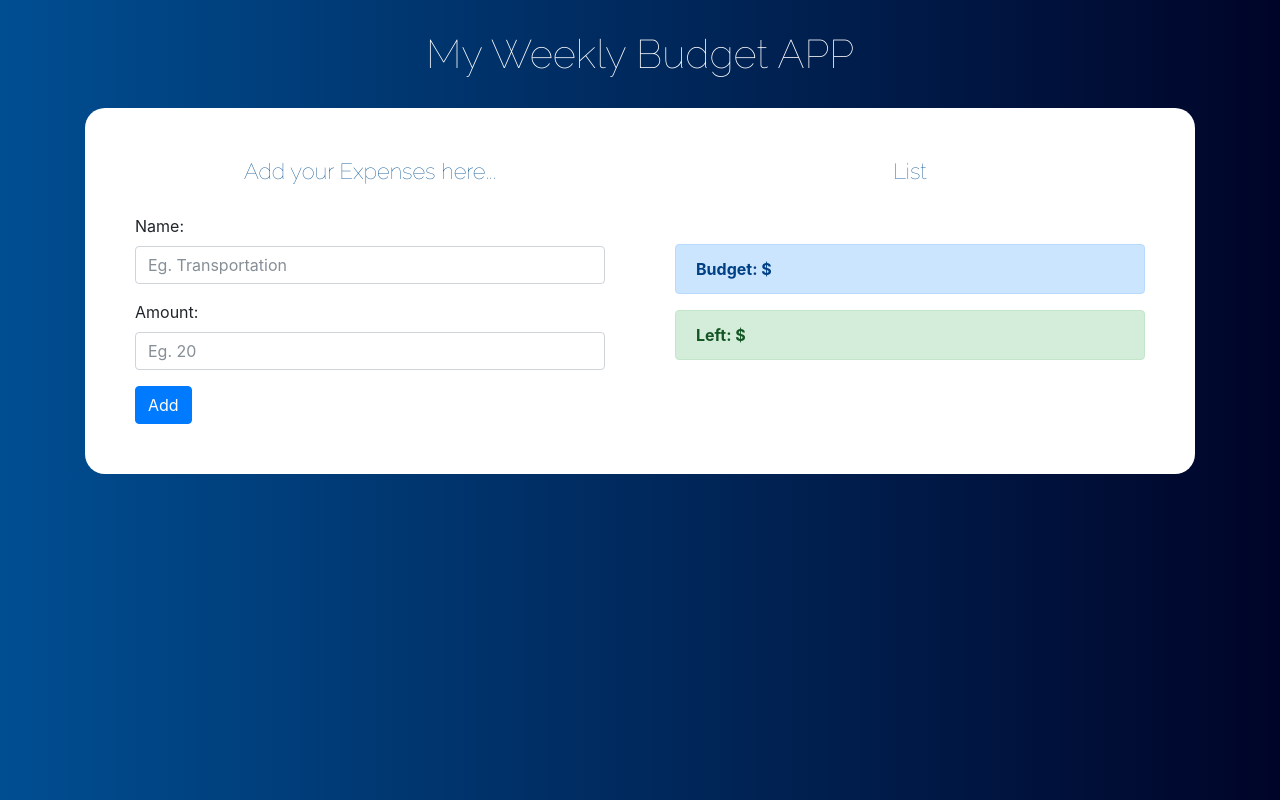
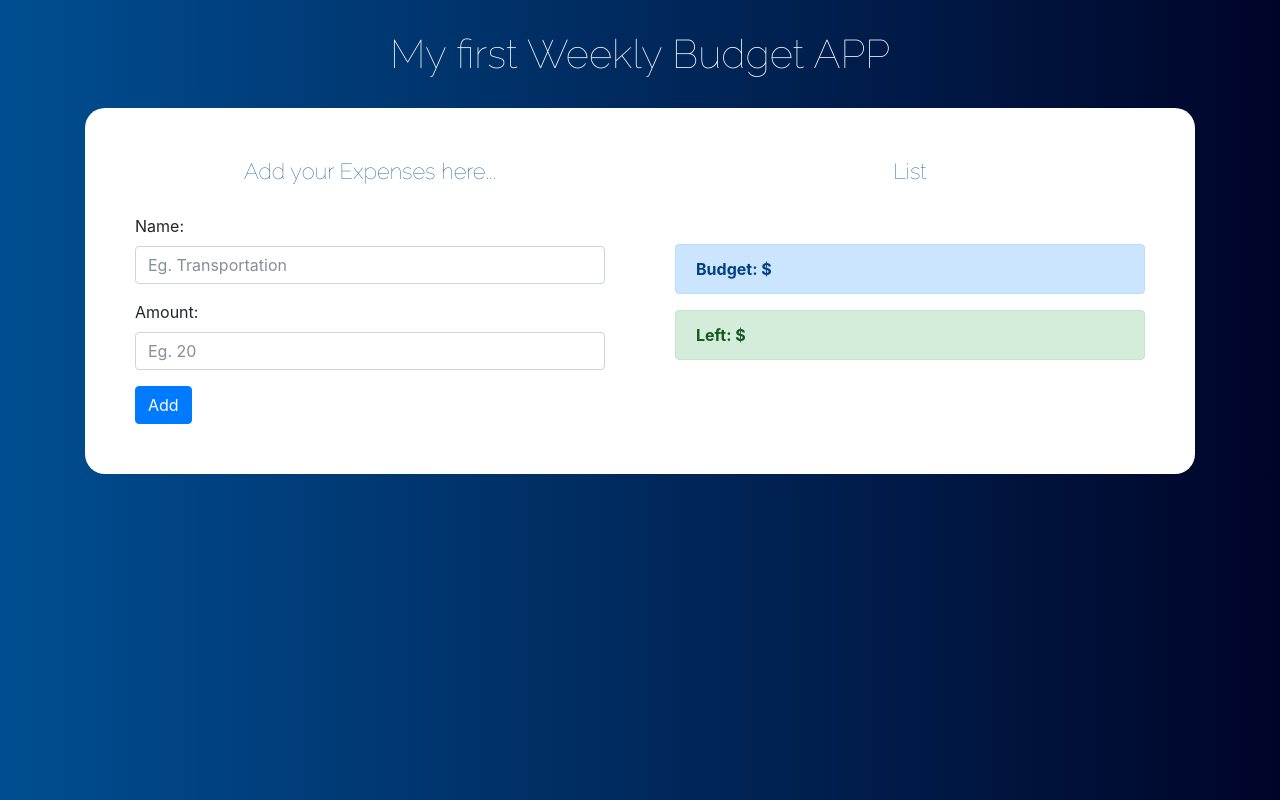
Before and after one commit to NITHINGARIKI/mystudentjs, a plain HTML site: page index.html in a window 1280 px wide. Drawn offline with nearby package versions, Linux system fonts and the light colour scheme.

Commit message:
added the body

```diff
--- a/index.html
+++ b/index.html
@@ -19,12 +19,12 @@
         />
         <link rel="stylesheet" href="css/custom.css" />
 
-        <title>Weekly Project APP</title>
+        <title>My Weekly Project APP</title>
     </head>
     <body>
         <div class="container">
             <header>
-                <h1 class="text-center">My Weekly Budget APP</h1>
+                <h1 class="text-center">My first Weekly Budget APP</h1>
             </header>
             <section class="main-content">
                 <div class="row">
```
